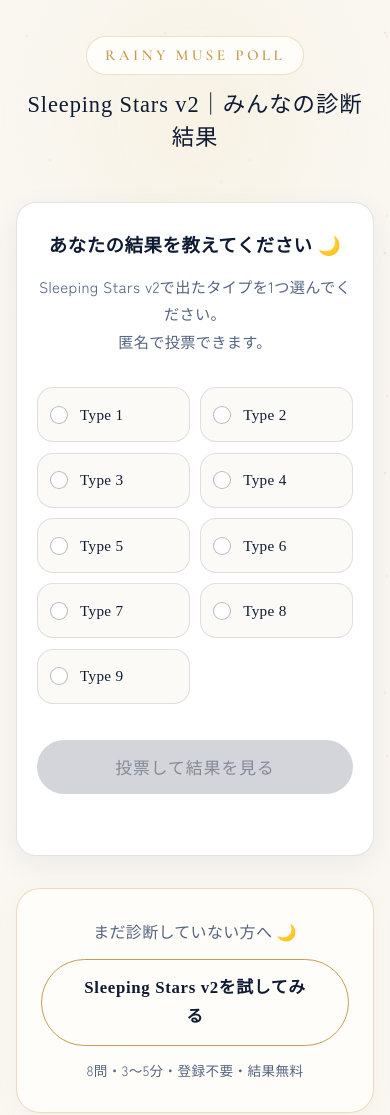
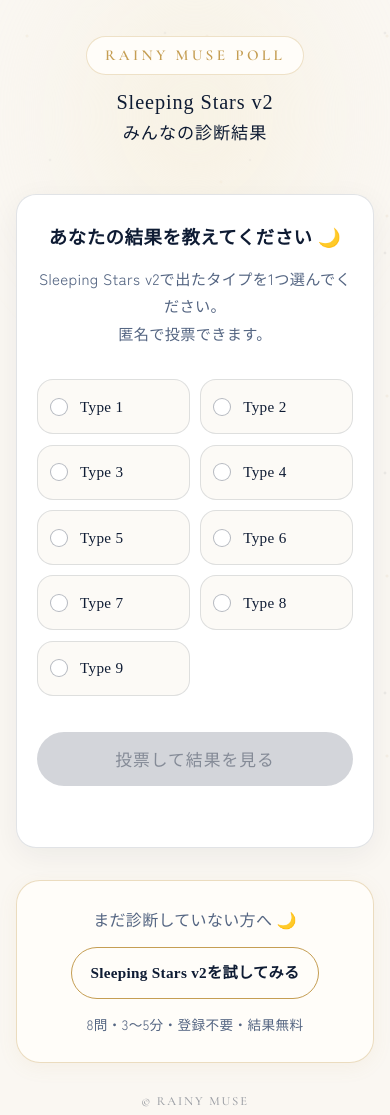
Before and after one commit to ennea5w4/rainy-muse-poll, a plain HTML site: page index.html in a window 390 px wide. Shown: the top 1115 px of the page. Drawn offline with nearby package versions, Linux system fonts and the light colour scheme.

Commit message:
fix(ui): break title into 2 lines on mobile and prevent CTA button text wrap

```diff
--- a/index.html
+++ b/index.html
@@ -23,7 +23,9 @@
   <div class="page-container">
     <header class="poll-header">
       <div class="brand-badge">Rainy Muse Poll</div>
-      <h1 class="page-title">Sleeping Stars v2｜みんなの診断結果</h1>
+      <h1 class="page-title">
+        <span class="title-main">Sleeping Stars v2</span><span class="title-sep">｜</span><span class="title-sub">みんなの診断結果</span>
+      </h1>
     </header>
 
     <main class="poll-card" id="pollCard">
--- a/style.css
+++ b/style.css
@@ -124,6 +124,17 @@ body {
   color: var(--main-navy);
   line-height: 1.45;
   letter-spacing: 0.04em;
+}
+
+.title-main,
+.title-sub {
+  display: inline;
+}
+
+.title-sep {
+  display: inline;
+  margin: 0 0.15em;
+  opacity: 0.65;
 }
 
 /* Main Card */
@@ -528,6 +539,34 @@ body {
    ========================================================== */
 
 @media (max-width: 640px) {
+  .title-main {
+    display: block;
+    font-size: clamp(1.22rem, 5.2vw, 1.45rem);
+    line-height: 1.35;
+  }
+
+  .title-sep {
+    display: none;
+  }
+
+  .title-sub {
+    display: block;
+    font-size: clamp(1.05rem, 4.4vw, 1.25rem);
+    margin-top: 0.35rem;
+    line-height: 1.4;
+  }
+
+  .bottom-cta-card {
+    padding: 1.6rem 0.85rem;
+  }
+
+  .cta-link-btn {
+    font-size: 0.95rem;
+    padding: 0.75rem 1.15rem;
+    letter-spacing: 0.02em;
+    white-space: nowrap;
+    max-width: 100%;
+  }
   body {
     padding: 1.75rem 1rem 3rem;
   }
```
